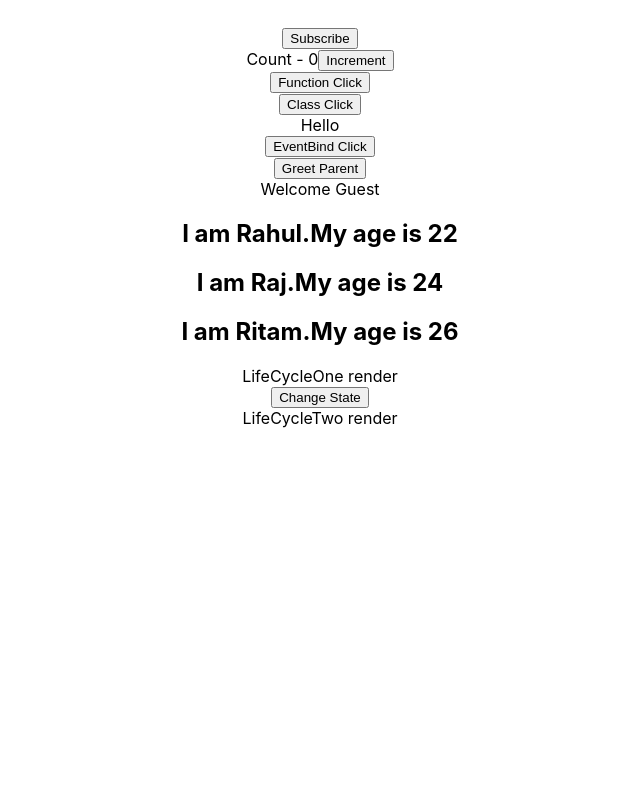
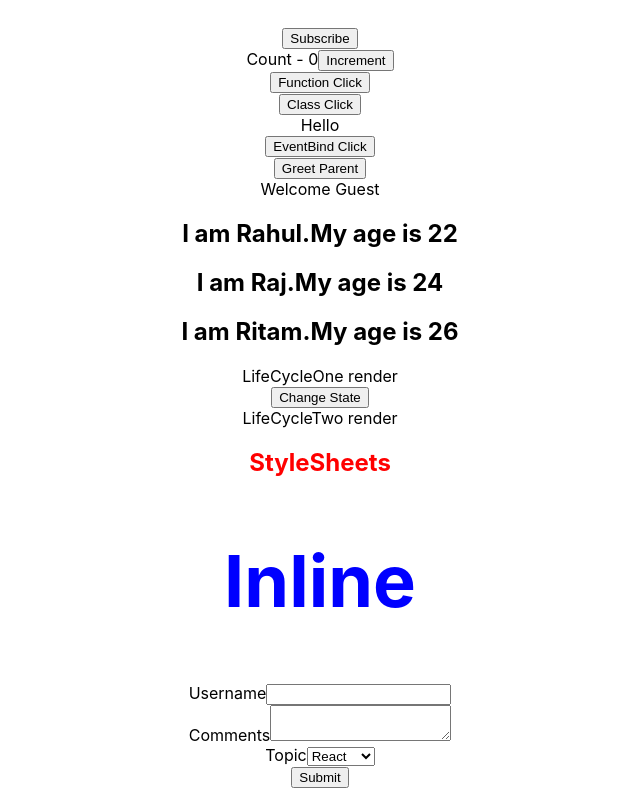
Before and after one commit to ritamroy18/react-app, a React (Create React App) app: page / in a window 1280 px wide. Shown: the part 502-1290 px from the top of the page, without its empty margins (320-960 px from the left). Before the commit the page ends 930 px from the top, so only its background shows below. Built offline with nearby package versions, Linux system fonts and the light colour scheme.

Commit message:
methods as props stylsheet form handling

```diff
--- a/src/App.js
+++ b/src/App.js
@@ -13,6 +13,9 @@ import ParentComponent from './components/ParentComponent';
 import UserGreeting from './components/UserGreeting';
 import NameList from './components/NameList';
 import LifeCycleOne from './components/LifeCycleOne';
+import StyleSheet from './components/StyleSheet';
+import Inlines from './components/Inlines';
+import Form from './components/Form';
 
 
 function App() {
@@ -33,6 +36,9 @@ function App() {
       <UserGreeting></UserGreeting>
       <NameList></NameList>
       <LifeCycleOne></LifeCycleOne>
+      <StyleSheet primary = {true}></StyleSheet>
+      <Inlines></Inlines>
+      <Form></Form>
       {/* <header className="App-header">
         <img src={logo} className="App-logo" alt="logo" />
         <p>
--- /dev/null
+++ b/src/Mystyles.css
@@ -0,0 +1,3 @@
+.primary {
+    color:red;
+}
--- /dev/null
+++ b/src/components/Form.js
@@ -0,0 +1,72 @@
+import React, { Component } from 'react'
+
+export class Form extends Component {
+
+    constructor(props) {
+        super(props)
+
+        this.state = {
+             username: '',
+             comments: '',
+             topic: ''
+        }
+    }
+
+    handleUsernameChange = (event) => {
+        this.setState({
+            username : event.target.value
+        })
+    }
+
+    handleCommentsChange = (event) => {
+        this.setState({
+            comments : event.target.value
+        })
+    }
+
+    handleTopicChange = (event) => {
+        this.setState({
+            topic : event.target.value
+        })
+    }
+
+    handleSubmit = event => {
+        alert(`${this.state.username} ${this.state.comments} ${this.state.topic}`)
+        event.preventDefault()
+    }
+
+
+
+
+
+    render() {
+        const { username , comments, topic } = this.state
+        return (
+            <form onSubmit = {this.handleSubmit}>
+                <div>
+                    <label>Username</label>
+                    <input type = "text" value={username}
+                    onChange={this.handleUsernameChange}
+                    />
+                </div>
+
+                <div>
+                    <label>Comments</label>
+                    <textarea  value={comments} onChange = {this.handleCommentsChange}/>
+                </div>
+
+                <div>
+                    <label>Topic</label>
+                    <select value={topic} onChange = {this.handleTopicChange}>
+                        <option value="react">React</option>
+                        <option value="angular">Angular</option>
+                        <option value="vue">Vue</option>
+                    </select>
+                </div>
+                <button type= "submit">Submit</button>
+            </form>
+        )
+    }
+}
+
+export default Form
--- /dev/null
+++ b/src/components/Inlines.js
@@ -0,0 +1,17 @@
+import React from 'react'
+
+const heading = {
+    fontSize : '72px',
+    color : 'blue'
+}
+
+function Inlines() {
+
+    return (
+        <div>
+            <h2 style = {heading} >Inline</h2>
+        </div>
+    )
+}
+
+export default Inlines
--- a/src/components/NameList.js
+++ b/src/components/NameList.js
@@ -23,7 +23,8 @@ function NameList() {
 
    ]
 //    const nameList = names.map(name=> <h2>{name}</h2>)
-   const personList = person.map(person=> (<h2>I am {person.name}.My age is  {person.age}</h2>))
+   const personList = person.map(person => (<h2 key = {person.id}>I am {person.name}.My age is  {person.age}</h2>))
+
 //    return <div>{nameList}</div>
    return <div>{personList}</div>
 
--- a/src/components/ParentComponent.js
+++ b/src/components/ParentComponent.js
@@ -12,7 +12,9 @@ import ChildComponent from './ChildComponent'
      }
 
      greetParent(childName){
+        // alert(`HELLO ${this.state.parentName}`)
          alert(`HELLO ${this.state.parentName}from ${childName}`)
+
      }
 
     render() {
--- /dev/null
+++ b/src/components/StyleSheet.js
@@ -0,0 +1,14 @@
+import React from 'react'
+import '../Mystyles.css';
+
+
+function StyleSheet(props) {
+    let className = props.primary ? 'primary' : ''
+    return (
+        <div>
+            <h2 className={`${className}`}>StyleSheets</h2>
+        </div>
+    )
+}
+
+export default StyleSheet
```
